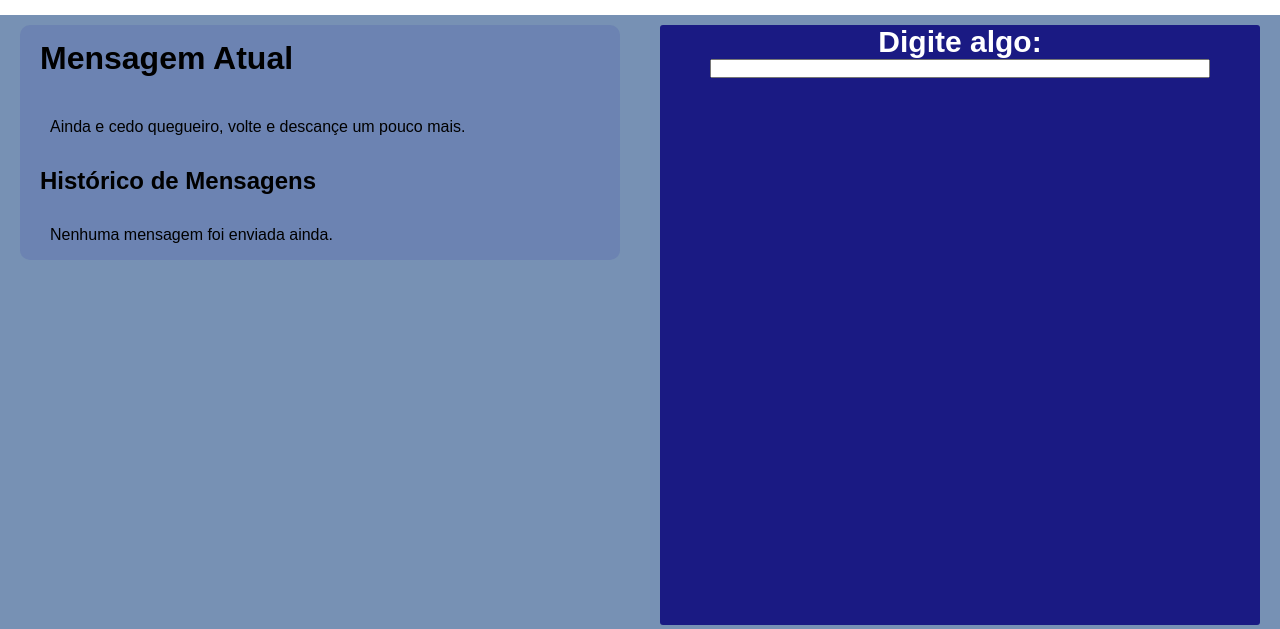
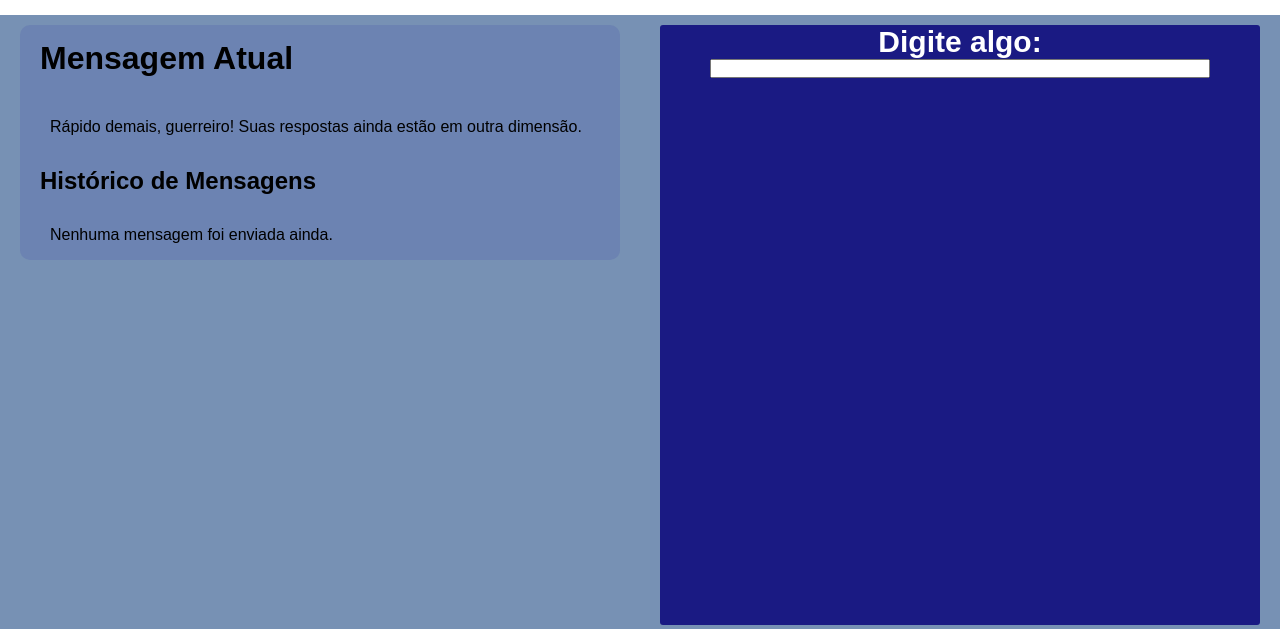
Before and after one commit to ReverseCall/SiteV2, a Django app: page / in a window 1280 px wide. Shown: the top 629 px of the page. Run offline with Django 4.2, Linux system fonts and the light colour scheme; data that the repository does not hold is empty.

Commit message:
fiianalmesmo

```diff
--- a/comandos/templates/home.html
+++ b/comandos/templates/home.html
@@ -33,7 +33,7 @@
      </div>
         {% endif %}
     {% else %}
-        <p id="mensagem">Ainda e cedo quegueiro, volte e descançe um pouco mais.</p>
+        <p id="mensagem">Rápido demais, guerreiro! Suas respostas ainda estão em outra dimensão.</p>
     {% endif %}
 
     <h2>Histórico de Mensagens</h2>
```
Also changed, not shown: db.sqlite3.
